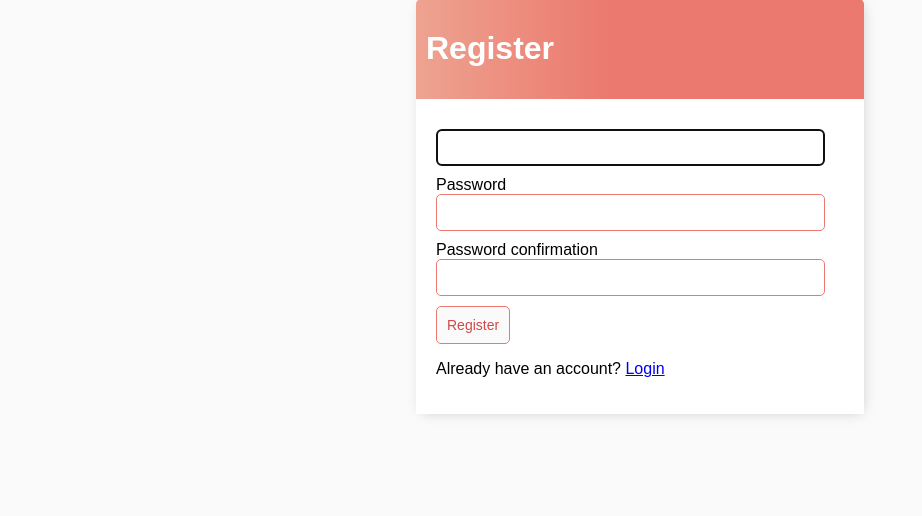
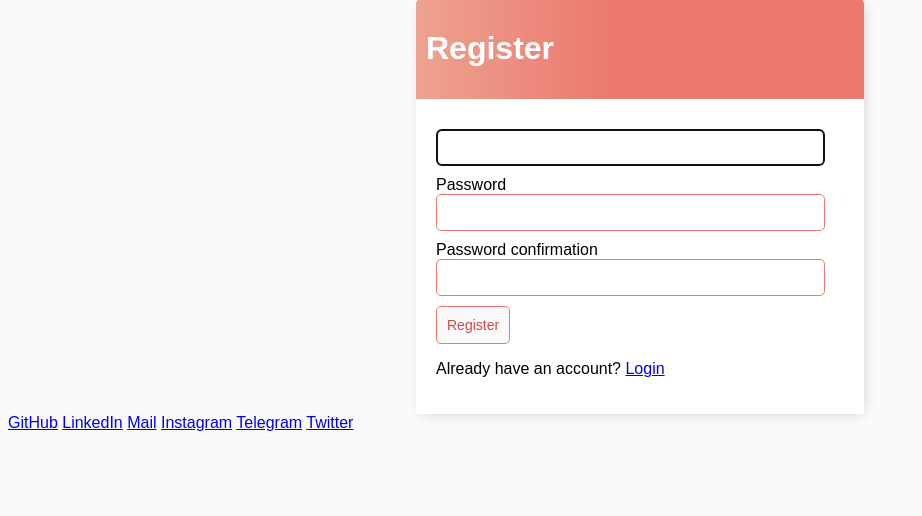
Before and after one commit to JustA3DObject/ToDo-List-App, a Django app: page /register/ in a window 1280 px wide. Shown: the part 59-575 px from the top of the page, without its empty margins (0-922 px from the left). Run offline with Django 4.2, Linux system fonts and the light colour scheme; some libraries are stand-ins or nearby versions.

Commit message:
Added a social media footer to base.html

```diff
--- a/todolist/base/templates/base/base.html
+++ b/todolist/base/templates/base/base.html
@@ -9,6 +9,8 @@
     <meta name="viewport" content="width=device-width, initial-scale=1">
     <link rel="stylesheet" href="{% static 'css/master.css' %}">
     <link rel="preconnect" href="https://fonts.gstatic.com" crossorigin>
+    <link rel="stylesheet" href="https://cdnjs.cloudflare.com/ajax/libs/font-awesome/6.1.1/css/all.min.css" integrity="sha512-KfkfwYDsLkIlwQp6LFnl8zNdLGxu9YAA1QvwINks4PhcElQSvqcyVLLD9aMhXd13uQjoXtEKNosOWaZqXgel0g==" crossorigin="anonymous" referrerpolicy="no-referrer"
+    />
 </head>
 
 <body>
@@ -17,6 +19,17 @@
         {% block content %} {% endblock content %}
 
     </div>
+
+    <footer>
+        <div class="social-media-footer">
+            <a href="#"><span>GitHub</span></a>
+            <a href="#"><span>LinkedIn</span></a>
+            <a href="#"><span>Mail</span></a>
+            <a href="#"><span>Instagram</span></a>
+            <a href="#"><span>Telegram</span></a>
+            <a href="#"><span>Twitter</span></a>
+        </div>
+    </footer>
 </body>
 
 </html>
```
Also changed, not shown: todolist/db.sqlite3.
